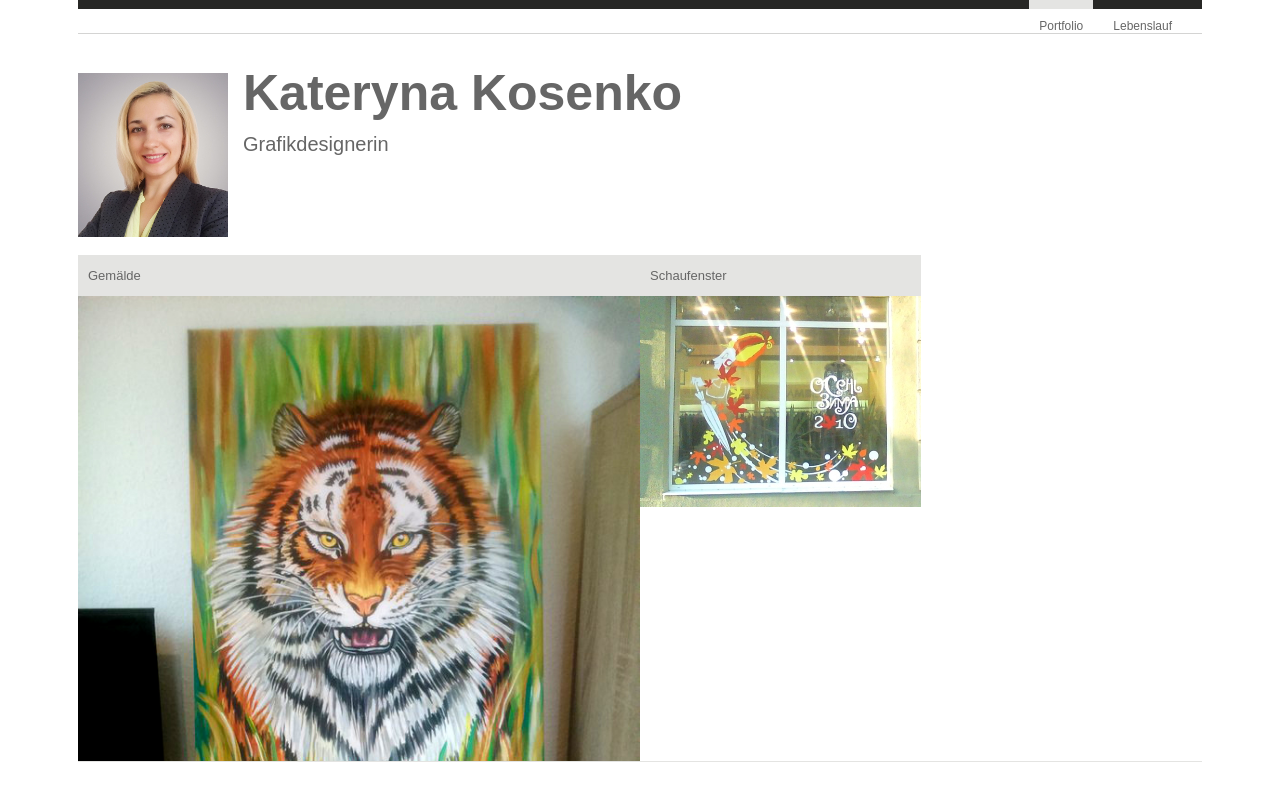
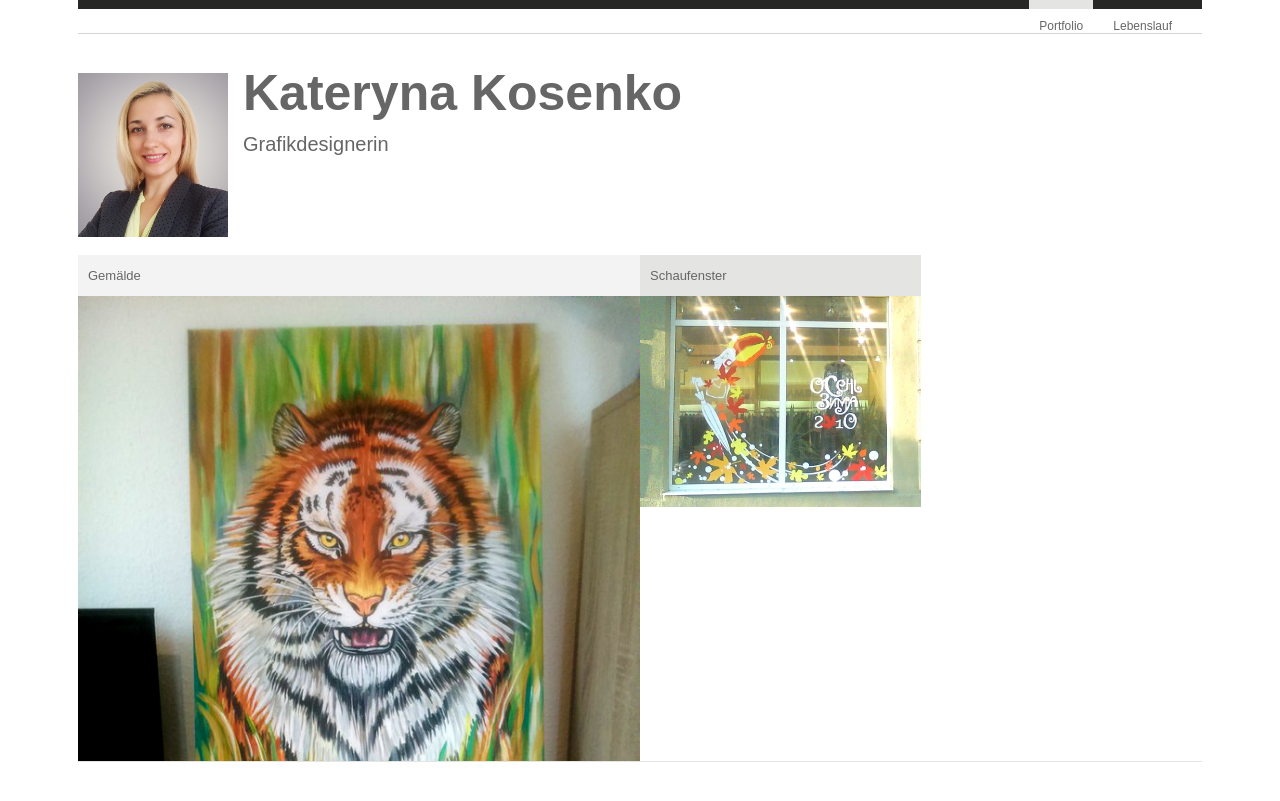
Before and after one commit to vkosenko/katj, a Jekyll site: the page built from index.html, in a window 1280 px wide. Shown: the top 801 px of the page. Built offline with Jekyll 4.4.1, drawn with Linux system fonts in a browser that asks for light colours; nearby versions of some CDN libraries.

Commit message:
Updated: index

```diff
--- a/index.html
+++ b/index.html
@@ -38,7 +38,8 @@ layout: default
                             {% assign postPrefix = "big-" %}
                             {% assign thumbFolder = "images" %}
                         {% endif %}
-                        {% if i % 2 == 0 %}
+                        {% assign eo = i | modulo: 2 %}
+                        {% if eo == 0 %}
                             {% assign evenOdd = "odd" %}
                         {% endif %}
                         {% assign thumb = 'images/portfolio' | append: '/' | append: portfolio.hash | append: '/' | append: thumbFolder | append: '/' | append: portfolio.thumb %}
```
